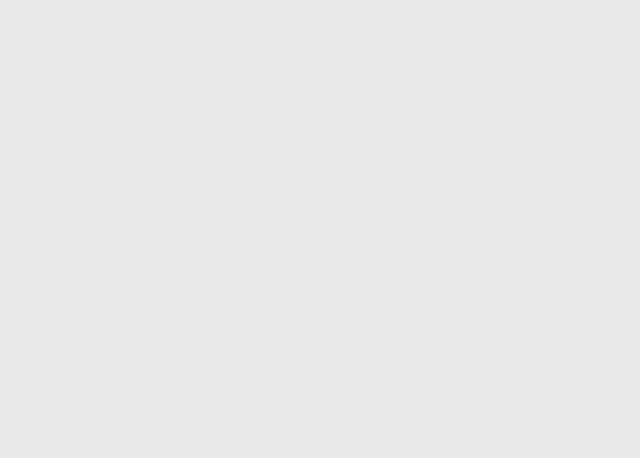
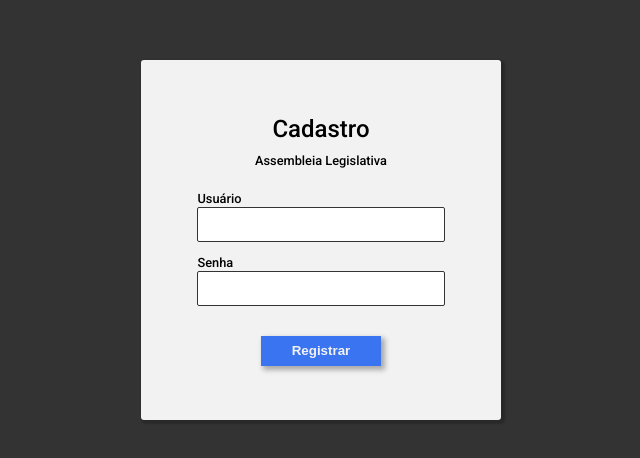
Before and after one commit to fymorGod/projeto-assembleia-stream, a React (Create React App) app in the folder assembleia/: page /admin/register in a window 1280 px wide. Before the commit this address had no page. Shown: the part 160-618 px from the top of the page, without its empty margins (319-959 px from the left). Built offline with nearby package versions, Linux system fonts and the light colour scheme; a web font is replaced by a local one.

Commit message:
created page register user - testing router for signup - v1.0.0

```diff
--- a/assembleia/src/App.jsx
+++ b/assembleia/src/App.jsx
@@ -2,6 +2,7 @@ import { Home } from "./pages/home";
 import { Login } from "./pages/login";
 import { BrowserRouter,Routes, Route} from 'react-router-dom';
 import { Admin } from "./pages/admin";
+import { Register } from "./pages/register";
 
 function App() {
   return (
@@ -10,6 +11,7 @@ function App() {
         <Route path='/' element={<Home />} />
         <Route path='/admin/login' element={<Login />} />
         <Route path='/admin/system' element={<Admin />} />
+        <Route path='/admin/register' element={<Register />} />
       </Routes>
     </BrowserRouter>
   );
--- /dev/null
+++ b/assembleia/src/pages/register.jsx
@@ -0,0 +1,48 @@
+//import api from '../api/app';
+import '../styles/login.css';
+import { useEffect } from 'react';
+import { useState } from 'react';
+
+export function Register() {
+    const [user, setUser] = useState('');
+    const [password, setPassword] = useState('');
+    //const [] = useState()
+    // useEffect(() => {
+    //     api.get('/admin/login').then((response) => {
+    //         console.log(response.data);
+    //     })
+    // }, [])
+
+    function handleCreateUser() {
+        /**
+         * Lógica de auth -> pegar os usuários do banco e verificar se o
+         * username passado no input existe na base dados
+         * assim como se a base do usuario a senha
+         * informada no input confere na base de dados
+         * do usuário
+         */
+    }
+
+    return (
+        <div className='container-login'>
+            <div className="card-box">
+                <h2>Cadastro</h2>
+                <p>Assembleia Legislativa</p>
+
+                <div className="form-login">
+
+                    <div className="input-box">
+                        <label htmlFor="username">Usuário</label>
+                        <input type="text" id='username' name='username' onChange={e => setUser(e.target.value)}/>
+                    </div>
+
+                    <div className="input-box">
+                        <label htmlFor="password">Senha</label>
+                        <input type="password" id='password' name='password' onChange={e => setPassword(e.target.value)}/>
+                    </div>
+                    <button>Registrar</button>
+                </div>
+            </div>
+        </div>
+    )
+}
```
